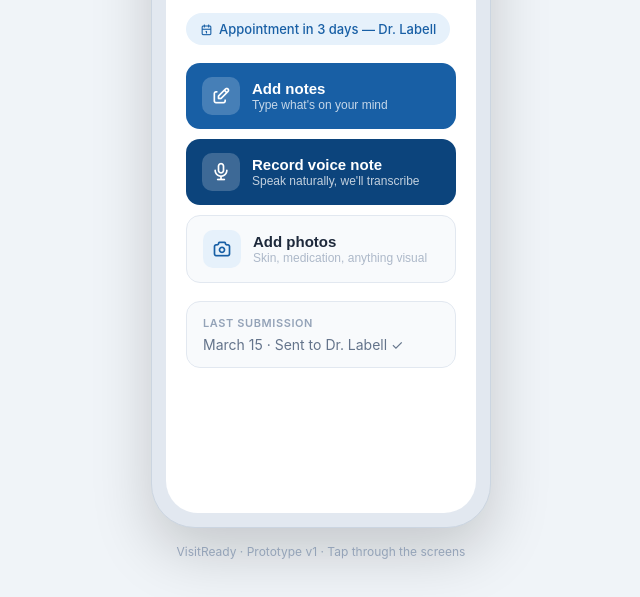
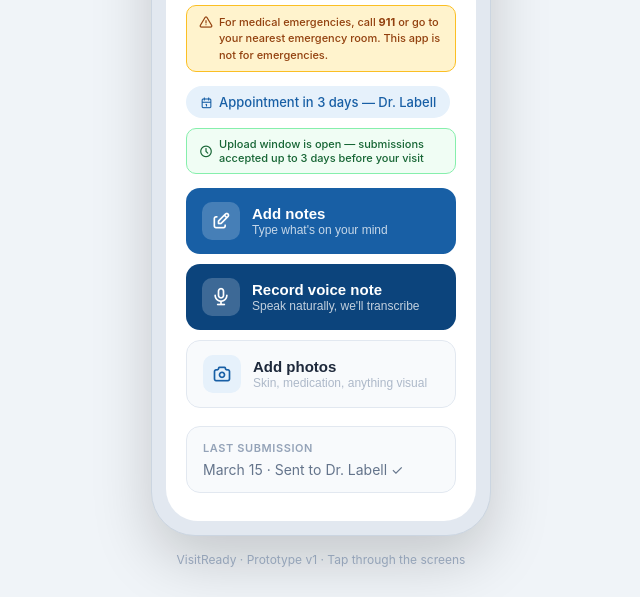
Before and after one commit to Marksee69/visitready, a plain HTML site: page index.html in a window 1280 px wide. Shown: the part 203-800 px from the top of the page, without its empty margins (319-959 px from the left). Drawn offline with Linux system fonts and the light colour scheme.

Commit message:
Update index.html

```diff
--- a/index.html
+++ b/index.html
@@ -113,8 +113,37 @@
     display: inline-flex;
     align-items: center;
     gap: 6px;
-    margin-bottom: 18px;
+    margin-bottom: 10px;
     align-self: flex-start;
+  }
+
+  .emergency-banner {
+    background: #FFF3CD;
+    border: 1px solid #FBBF24;
+    border-radius: 10px;
+    padding: 8px 12px;
+    font-size: 11px;
+    color: #92400E;
+    font-weight: 500;
+    margin-bottom: 14px;
+    display: flex;
+    align-items: flex-start;
+    gap: 6px;
+    line-height: 1.5;
+  }
+
+  .window-note {
+    background: #F0FDF4;
+    border: 1px solid #86EFAC;
+    border-radius: 10px;
+    padding: 8px 12px;
+    font-size: 11px;
+    color: #166534;
+    font-weight: 500;
+    margin-bottom: 14px;
+    display: flex;
+    align-items: center;
+    gap: 6px;
   }
 
   .btn-primary {
@@ -421,9 +450,17 @@
         <div class="header-sub">Hello, Mark 👋</div>
       </div>
       <div class="content">
+        <div class="emergency-banner">
+          <i class="ti ti-alert-triangle" style="font-size:14px;flex-shrink:0;margin-top:1px"></i>
+          <span>For medical emergencies, call <strong>911</strong> or go to your nearest emergency room. This app is not for emergencies.</span>
+        </div>
         <div class="reminder-badge">
           <i class="ti ti-calendar"></i>
           Appointment in 3 days — Dr. Labell
+        </div>
+        <div class="window-note">
+          <i class="ti ti-clock" style="font-size:14px;flex-shrink:0"></i>
+          <span>Upload window is open — submissions accepted up to 3 days before your visit</span>
         </div>
         <button class="btn-primary" onclick="go('screen-text')">
           <div class="btn-icon"><i class="ti ti-edit"></i></div>
@@ -544,7 +581,7 @@
           </div>
         </div>
         <div style="font-size:13px;color:#94a3b8;text-align:center;line-height:1.6;margin-bottom:20px">
-          Only Dr. Labell will see this. It will be formatted into a summary for her to review before your visit.
+          Only Dr. Labell will see this. It will be formatted into a summary for her to review before your visit. One submission per visit.
         </div>
         <button class="submit-btn" onclick="go('screen-success')">Send to Dr. Labell →</button>
       </div>
```
